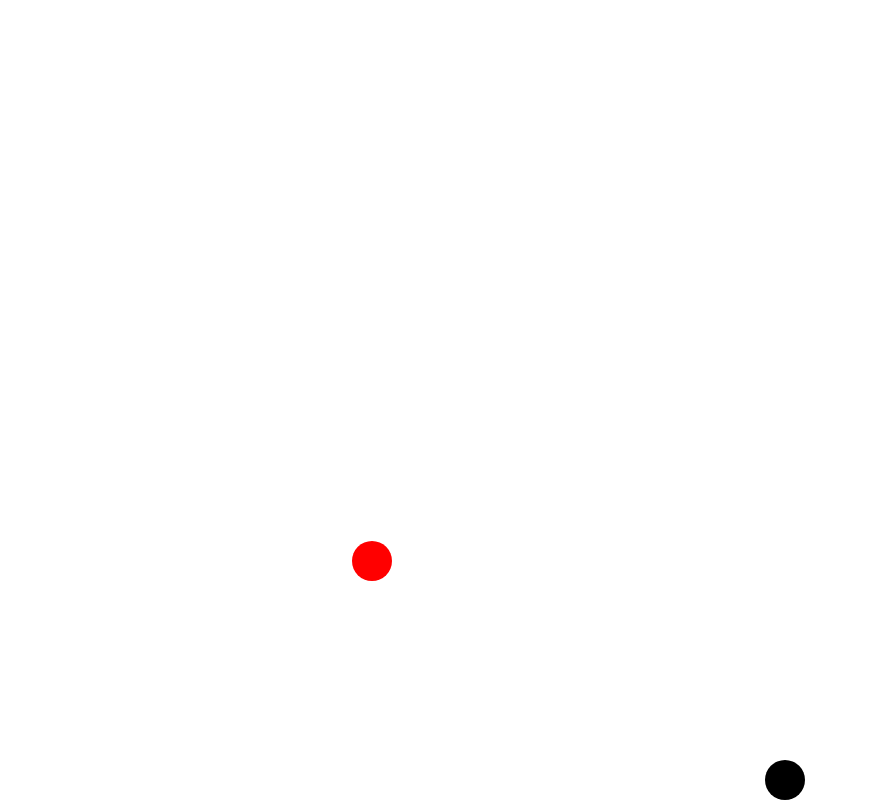
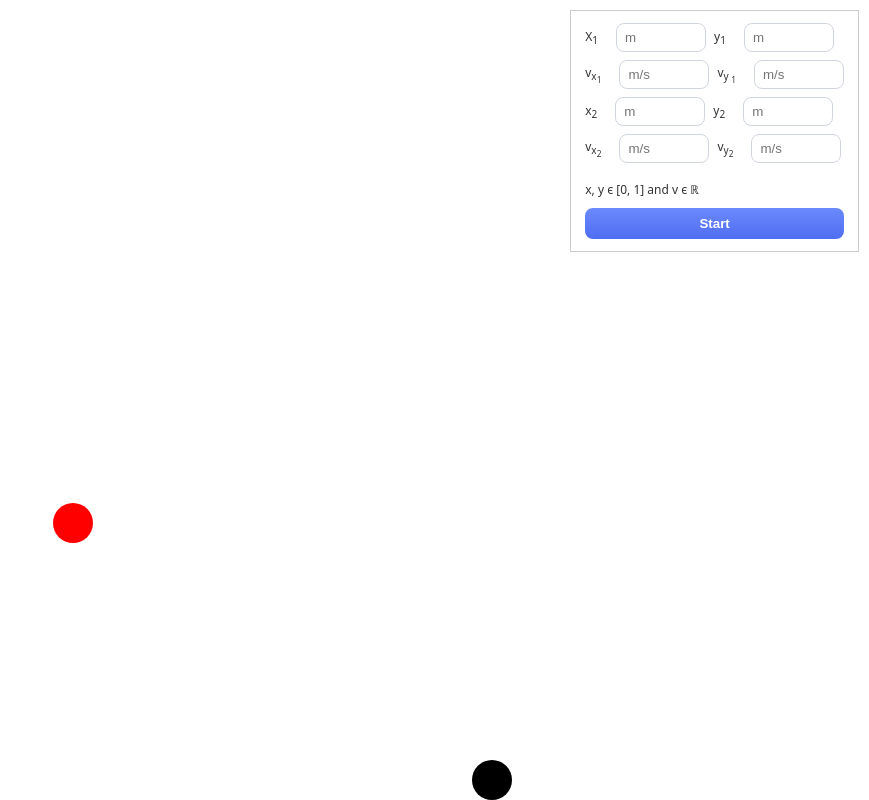
Before and after one commit to paulkabzz/ball, a website built with Vite: page index.html in a window 1280 px wide. Shown: the whole page, without its empty margins (411-1280 px from the left). Built offline with nearby package versions, Linux system fonts and the light colour scheme.

Commit message:
added inputs for users to be able to set values

```diff
--- a/index.html
+++ b/index.html
@@ -6,8 +6,54 @@
     <script type="module" defer src="/src/script/script.ts"></script>
     <link rel="stylesheet" href="src/style.css">
     <title>Document</title>
+    <style>
+        .controls {
+            position: absolute;
+            top: 0;
+            right: 0;
+        }
+        .row {
+            display: flex;
+            flex-direction: row;
+            align-items: center;
+        }
+        label {
+            margin-right: 10px;
+        }
+    </style>
 </head>
 <body>
+        <div class="controls">
+            <div class="row">
+                <label for="posX">X<sub>1</sub></label>
+                <input id="posX" type="number" step="0.01" min="0" max="1" placeholder="m" />
+                <label for="posY">y<sub>1</sub></label>
+                <input id="posY" type="number" step="0.01" min="0" max="1" placeholder="m" />
+            </div>
+            <div class="row">
+                <label for="velX">v<sub>x<sub>1</sub></label>
+                <input id="velX" type="number" step="0.1" placeholder="m/s" />
+                <label for="velY">v<sub>y <sub>1</sub></label>
+                <input id="velY" type="number" step="0.1" placeholder="m/s" />
+            </div>
+            <hr />
+            <div class="row">
+                <label for="posX2">x<sub></sub><sub>2</sub></label>
+                <input id="posX2" type="number" step="0.01" min="0" max="1" placeholder="m" />
+                <label for="posY2">y<sub></sub><sub></sub><sub>2</sub></label>
+                <input id="posY2" type="number" step="0.01" min="0" max="1" placeholder="m" />
+            </div>
+            <div class="row">
+                <label for="velX2">v<sub>x<sub>2</sub></sub></label>
+                <input id="velX2" type="number" step="0.1" placeholder="m/s" />
+                <label for="velY2">v<sub>y<sub>2</sub></sub></label>
+                <input id="velY2" type="number" step="0.1" placeholder="m/s" />
+            </div>
+            <p>
+                x, y ϵ [0, 1] and v ϵ ℝ
+            </p>
+            <button id="applyBtn">Start</button>
+        </div>
         <div class="ball"></div>
         <div class="ball-2"></div>
 </body>
--- a/src/script/script.ts
+++ b/src/script/script.ts
@@ -144,4 +144,73 @@
     requestAnimationFrame(animate);
 }
 
+// The values of x, y, v where initially randomised, but I'll give people the ability to add in their own values
+
+// Simple unit scale: 1 velocity unit ~= 10 px/frame (~600 px/s @60fps)
+const VELOCITY_UNIT_TO_PX_PER_FRAME = 10;
+
+const clamp = (v: number, min: number, max: number) => Math.max(min, Math.min(max, v));
+
+const posXInput = document.getElementById('posX') as HTMLInputElement | null;
+const posYInput = document.getElementById('posY') as HTMLInputElement | null;
+const velXInput = document.getElementById('velX') as HTMLInputElement | null;
+const velYInput = document.getElementById('velY') as HTMLInputElement | null;
+const posX2Input = document.getElementById('posX2') as HTMLInputElement | null;
+const posY2Input = document.getElementById('posY2') as HTMLInputElement | null;
+const velX2Input = document.getElementById('velX2') as HTMLInputElement | null;
+const velY2Input = document.getElementById('velY2') as HTMLInputElement | null;
+const applyBtn = document.getElementById('applyBtn') as HTMLButtonElement | null;
+
+const applyInputs = () => {
+    // Position as percentage of viewport [0..1]
+    if (posXInput && posXInput.value !== '') {
+        const xPct = clamp(parseFloat(posXInput.value), 0, 1);
+        position_1[0] = xPct * (window.innerWidth - BALL_WIDTH);
+    }
+    if (posYInput && posYInput.value !== '') {
+        const yPct = clamp(parseFloat(posYInput.value), 0, 1);
+        position_1[1] = yPct * (window.innerHeight - BALL_HEIGHT);
+    }
+
+    // Velocity in abstract units mapped to px/frame
+    if (velXInput && velXInput.value !== '') {
+        const vx = parseFloat(velXInput.value);
+        if (!Number.isNaN(vx)) {
+            velocity_1[0] = vx * VELOCITY_UNIT_TO_PX_PER_FRAME;
+        }
+    }
+    if (velYInput && velYInput.value !== '') {
+        const vy = parseFloat(velYInput.value);
+        if (!Number.isNaN(vy)) {
+            velocity_1[1] = vy * VELOCITY_UNIT_TO_PX_PER_FRAME;
+        }
+    }
+
+    if (posX2Input && posX2Input.value !== '') {
+        const x2Pct = clamp(parseFloat(posX2Input.value), 0, 1);
+        position_2[0] = x2Pct * (window.innerWidth - BALL_WIDTH);
+    }
+    if (posY2Input && posY2Input.value !== '') {
+        const y2Pct = clamp(parseFloat(posY2Input.value), 0, 1);
+        position_2[1] = y2Pct * (window.innerHeight - BALL_HEIGHT);
+    }
+
+    if (velX2Input && velX2Input.value !== '') {
+        const vx2 = parseFloat(velX2Input.value);
+        if (!Number.isNaN(vx2)) {
+            velocity_2[0] = vx2 * VELOCITY_UNIT_TO_PX_PER_FRAME;
+        }
+    }
+    if (velY2Input && velY2Input.value !== '') {
+        const vy2 = parseFloat(velY2Input.value);
+        if (!Number.isNaN(vy2)) {
+            velocity_2[1] = vy2 * VELOCITY_UNIT_TO_PX_PER_FRAME;
+        }
+    }
+};
+
+if (applyBtn) {
+    applyBtn.addEventListener('click', applyInputs);
+}
+
 animate();
--- a/src/style.css
+++ b/src/style.css
@@ -32,3 +32,65 @@
     background-color: green;
     color: #ddd;
 }
+
+.controls {
+    padding: 12px 14px;
+    background: rgba(255, 255, 255, 0.85);
+    backdrop-filter: blur(6px);
+    border: 0.5px solid #ccc;
+    margin: 10px 10px 0 0;
+    /* border-radius: 10px; */
+    /* box-shadow: 0 6px 20px rgba(0,0,0,0.15); */
+    font-family: ui-sans-serif, system-ui, -apple-system, Segoe UI, Roboto, Helvetica, Arial, "Apple Color Emoji", "Segoe UI Emoji";
+}
+
+.controls .row {
+    display: flex;
+    flex-direction: row;
+    align-items: center;
+    gap: 8px;
+    margin-bottom: 8px;
+}
+
+.controls label, .controls p {
+    font-size: 12px;
+    color: #333;
+}
+
+.controls p {
+    padding: 10px 0;
+}
+
+.controls input[type="number"] {
+    width: 90px;
+    padding: 6px 8px;
+    border: 1px solid #d0d5dd;
+    border-radius: 8px;
+    background: #fff;
+    color: #111;
+    outline: none;
+}
+
+.controls input[type="number"]:focus {
+    border-color: #6b8afd;
+    box-shadow: 0 0 0 3px rgba(107, 138, 253, 0.25);
+}
+
+#applyBtn {
+    width: 100%;
+    padding: 8px 10px;
+    border-radius: 8px;
+    background: linear-gradient(180deg, #6b8afd, #4f6df1);
+    color: #fff;
+    font-weight: 600;
+    cursor: pointer;
+    border: none;
+}
+
+#applyBtn:hover {
+    filter: brightness(1.05);
+}
+
+#applyBtn:active {
+    transform: translateY(1px);
+}
```
Also changed, not shown: 1 other file.
